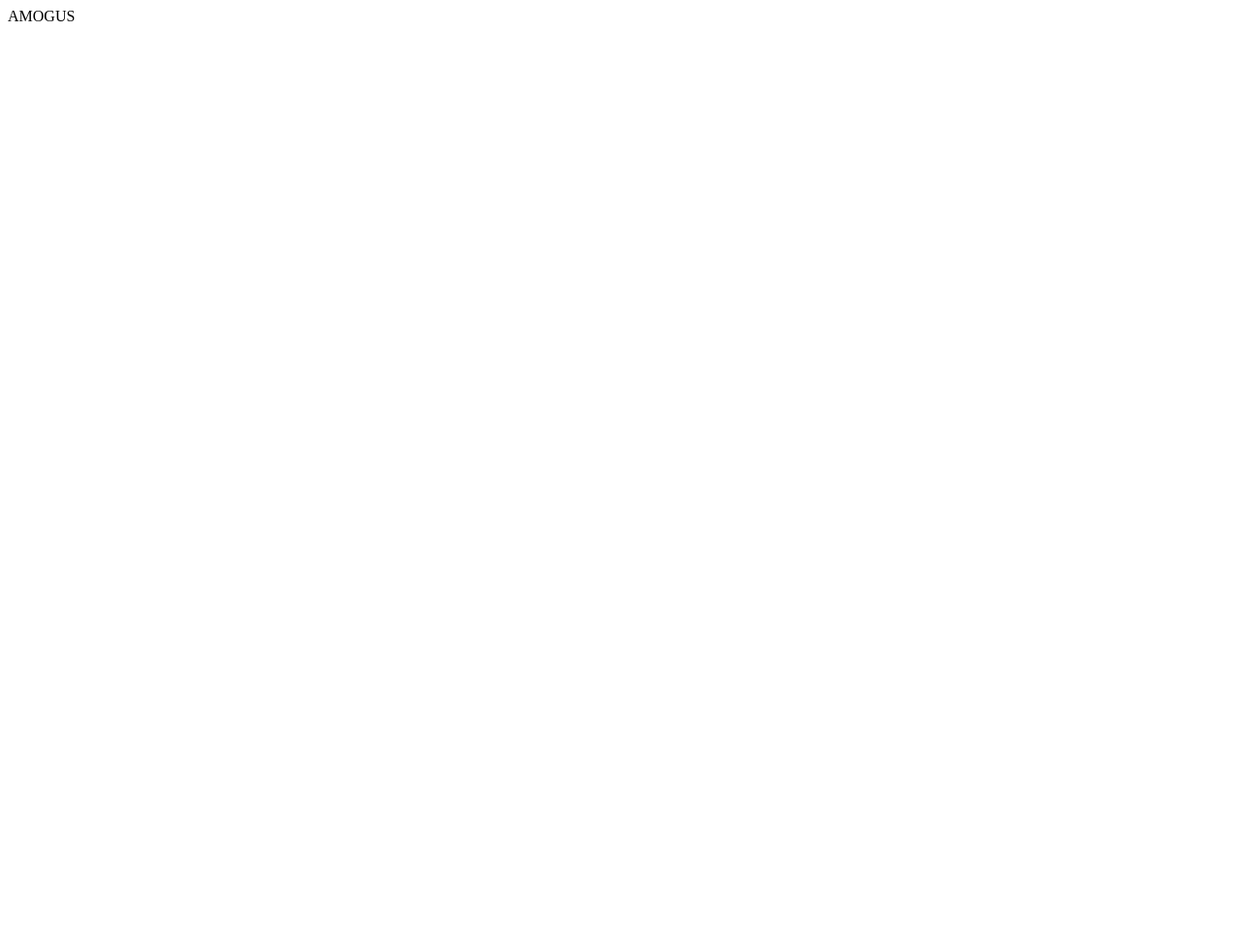
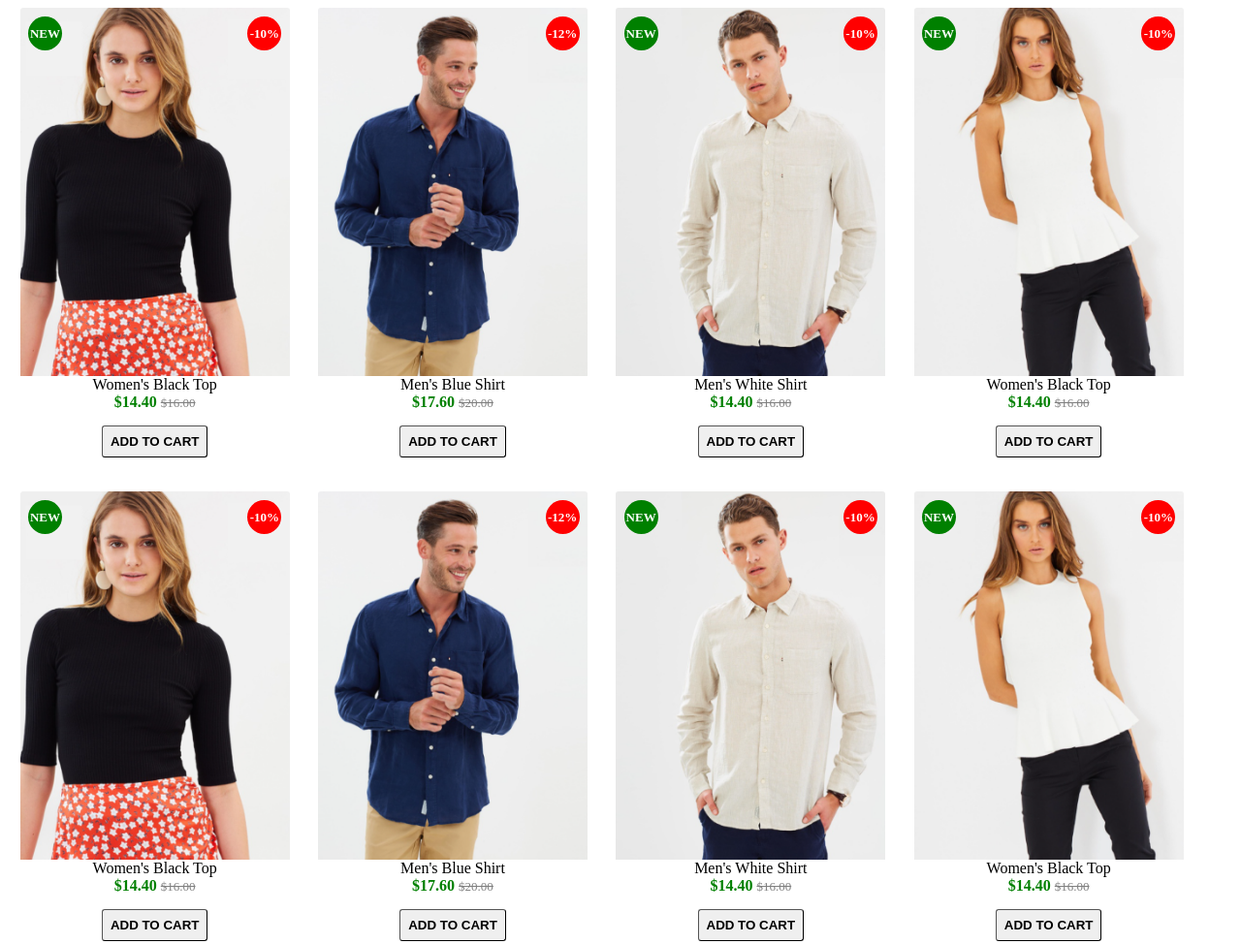
Before and after one commit to KyleKiske/ShoppingProjectSetup_Week1Day2, a plain HTML site: page products.html in a window 1280 px wide. Shown: the top 974 px of the page at 97% size. Before the commit the page ends 800 px from the top, so only its background shows below. Drawn offline with Linux system fonts and the light colour scheme.

Commit message:
Added products page

```diff
--- /dev/null
+++ b/products.css
@@ -0,0 +1,98 @@
+#productList {
+    width: 100%;
+}
+
+.product {
+    position: relative;
+    width: 22%;
+    display: inline-block;
+    text-align: center;
+    margin: 0px 1% 35px 1%;
+}
+
+figcaption{
+    text-transform: capitalize;
+}
+
+img {
+    width:100%;
+    height:100%;
+    max-height: min-content;
+}
+
+s {
+    font-size: 13px;
+    color: grey;
+}
+
+b {
+    color: green;
+}
+
+button {
+    font-family: sans-serif;
+    text-transform: uppercase;
+    border-width: 1px;
+    border-radius: 3px;
+    margin-top: 15px;
+    padding: 8px;
+    font-weight: bold;
+}
+
+.dot-new {
+    top: 2%;
+    left: 3%;
+    background-color: green;
+}
+
+.discount {
+    top: 2%;
+    right: 3%;
+    background-color: red;
+}
+
+span{
+    line-height: 35px;
+    position: absolute;
+    display: block;
+    height: 35px;
+    width: 35px;
+    border-radius: 50%;
+    color: white;
+    font-weight: bold;
+    font-size: small;
+  }
+
+.img-container {
+    width: 100%;
+    min-height: 380px;
+    width: auto;
+    height: auto;
+    background-image: url(image1.png);
+    background-size: cover;
+    border-top-left-radius: 3px;
+    border-top-right-radius: 3px;
+}
+
+img {
+    float: left;
+    width:  100%;
+    height: 100%;
+
+}
+
+#prod1 {
+    background-image: url(image1.png);
+}
+
+#prod2 {
+    background-image: url(image2.png);
+}
+
+#prod3 {
+    background-image: url(image3.png);
+}
+
+#prod4 {
+    background-image: url(image4.png);
+}
--- a/products.html
+++ b/products.html
@@ -3,9 +3,128 @@
 <head>
     <meta charset="UTF-8">
     <meta name="viewport" content="width=device-width, initial-scale=1.0">
+    <link rel="stylesheet" href="products.css">
     <title>Document</title>
 </head>
 <body>
-    AMOGUS
+    <div id="productList">
+        <div class="product">
+            <div class="img-container" id="prod1">
+                <span class="dot-new">NEW</span>
+                <span class="discount">-10%</span>
+            </div>
+            <figcaption class="caption">Women's Black Top<br>
+                <b>$14.40</b> <s>$16.00</s><br>
+                <button>Add to cart</button>
+            </figcaption>
+        </div>
+        <div class="product">
+            <div class="img-container" id="prod2">
+                <span class="discount">-12%</span>
+            </div>
+            <figcaption class="caption">Men's blue shirt<br>
+                <b>$17.60</b> <s>$20.00</s><br>
+                <button>Add to cart</button>
+            </figcaption>
+        </div>
+        <div class="product">
+            <div class="img-container" id="prod3">
+                <span class="dot-new">NEW</span>
+                <span class="discount">-10%</span>
+            </div>
+            <figcaption class="caption">Men's White Shirt<br>
+                <b>$14.40</b> <s>$16.00</s><br>
+                <button>Add to cart</button>
+            </figcaption>
+        </div>
+        <div class="product">
+            <div class="img-container" id="prod4">
+                <span class="dot-new">NEW</span>
+                <span class="discount">-10%</span>
+            </div>
+            <figcaption class="caption">Women's black top<br>
+                <b>$14.40</b> <s>$16.00</s><br>
+                <button>Add to cart</button>
+            </figcaption>
+        </div>
+        <div class="product">
+            <div class="img-container" id="prod1">
+                <span class="dot-new">NEW</span>
+                <span class="discount">-10%</span>
+            </div>
+            <figcaption class="caption">Women's Black Top<br>
+                <b>$14.40</b> <s>$16.00</s><br>
+                <button>Add to cart</button>
+            </figcaption>
+        </div>
+        <div class="product">
+            <div class="img-container" id="prod2">
+                <span class="discount">-12%</span>
+            </div>
+            <figcaption class="caption">Men's blue shirt<br>
+                <b>$17.60</b> <s>$20.00</s><br>
+                <button>Add to cart</button>
+            </figcaption>
+        </div>
+        <div class="product">
+            <div class="img-container" id="prod3">
+                <span class="dot-new">NEW</span>
+                <span class="discount">-10%</span>
+            </div>
+            <figcaption class="caption">Men's White Shirt<br>
+                <b>$14.40</b> <s>$16.00</s><br>
+                <button>Add to cart</button>
+            </figcaption>
+        </div>
+        <div class="product">
+            <div class="img-container" id="prod4">
+                <span class="dot-new">NEW</span>
+                <span class="discount">-10%</span>
+            </div>
+            <figcaption class="caption">Women's black top<br>
+                <b>$14.40</b> <s>$16.00</s><br>
+                <button>Add to cart</button>
+            </figcaption>
+        </div>
+        <div class="product">
+            <div class="img-container" id="prod1">
+                <span class="dot-new">NEW</span>
+                <span class="discount">-10%</span>
+            </div>
+            <figcaption class="caption">Women's Black Top<br>
+                <b>$14.40</b> <s>$16.00</s><br>
+                <button>Add to cart</button>
+            </figcaption>
+        </div>
+        <div class="product">
+            <div class="img-container" id="prod2">
+                <span class="discount">-12%</span>
+            </div>
+            <figcaption class="caption">Men's blue shirt<br>
+                <b>$17.60</b> <s>$20.00</s><br>
+                <button>Add to cart</button>
+            </figcaption>
+        </div>
+        <div class="product">
+            <div class="img-container" id="prod3">
+                <span class="dot-new">NEW</span>
+                <span class="discount">-10%</span>
+            </div>
+            <figcaption class="caption">Men's White Shirt<br>
+                <b>$14.40</b> <s>$16.00</s><br>
+                <button>Add to cart</button>
+            </figcaption>
+        </div>
+        <div class="product">
+            <div class="img-container" id="prod4">
+                <span class="dot-new">NEW</span>
+                <span class="discount">-10%</span>
+            </div>
+            <figcaption class="caption">Women's black top<br>
+                <b>$14.40</b> <s>$16.00</s><br>
+                <button>Add to cart</button>
+            </figcaption>
+        </div>
+    </div>
 </body>
 </html>
```
